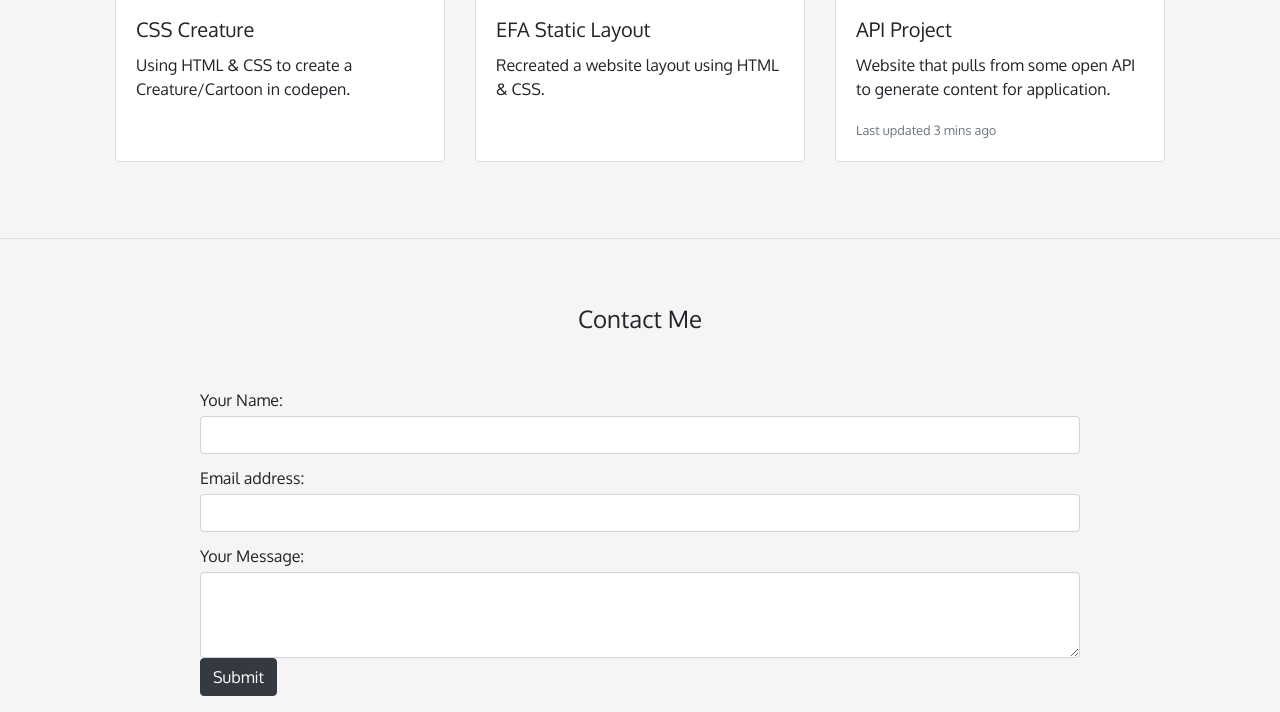
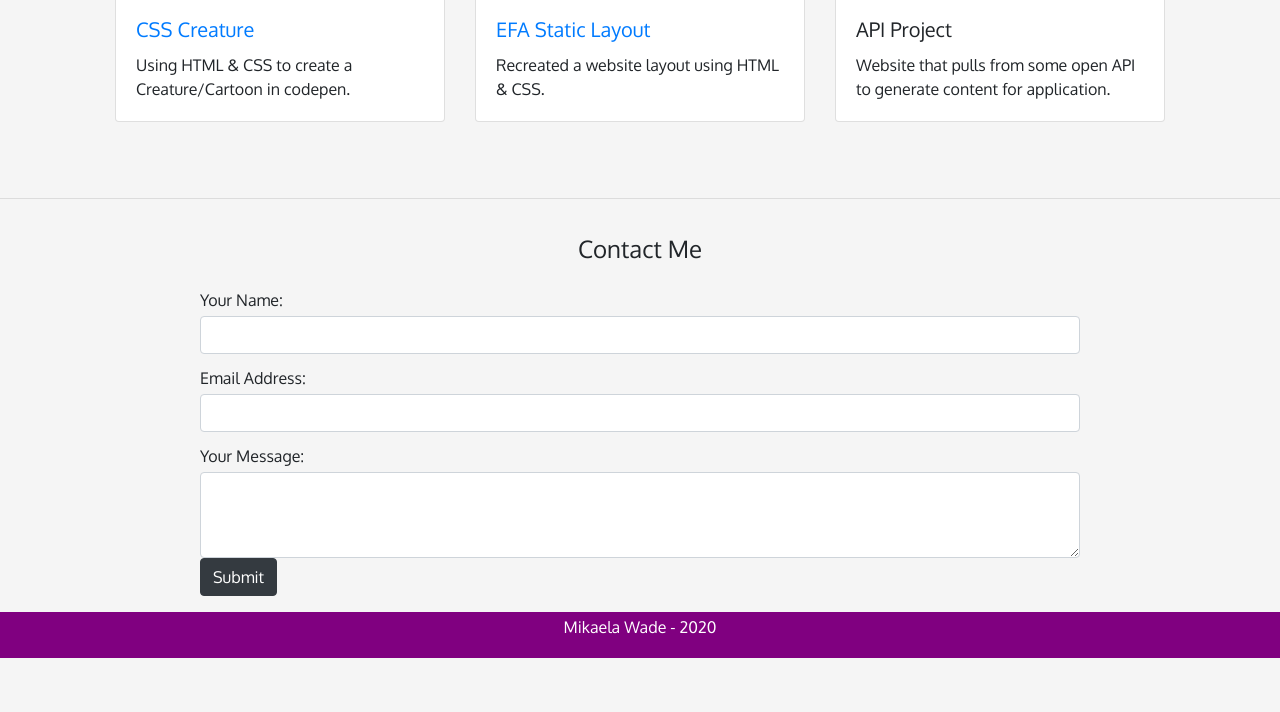
Before and after one commit to mikwad22/MyPortfolio, a plain HTML site: page index.html in a window 1280 px wide. Shown: the part 1231-1943 px from the top of the page. After the commit the page ends 1889 px from the top, so only its background shows below. Drawn offline with nearby package versions, Linux system fonts and the light colour scheme.

Commit message:
05/12/20

```diff
--- a/index.html
+++ b/index.html
@@ -48,7 +48,8 @@
         <div class="col-md-8">
           <div class="card-body">
             <h4 class="card-title">About Me</h4>
-            <p class="card-text">I am currently a Web Development Student at Eleven Fifty Academy. The tech industry has always been an interest of mine, so I decided to dive deep and out of my comfort zone into coding. My degree is in Medical Laboratory Science and I have an extensive healthcare background working in different areas of hospitals and medical offices. Being in the medical field I was presented with plenty of opportunites to be a part of a team and it stenghthend my ability to work well with others. I am dedicated and passionate about my work and excited to get to know the world of tech. As a perfectionist by nature I intend to apply that to the skills I develop over the years.</p>
+            <a href="https://www.linkedin.com/in/mikaela-wade-a56864a5" class="btn btn-dark my-2 btn-sm">LinkedIn</a>
+            <p class="card-text">I am currently a Web Development Student at Eleven Fifty Academy. The tech industry has always been an interest of mine, so I decided to dive deep and out of my comfort zone into coding. My degree is in Medical Laboratory Science and I have an extensive background with experience in different areas of hospitals and medical offices. Being in the medical field I was presented with plenty of opportunites to be a part of a team and it strenghthend my ability to work well with others. I am dedicated and passionate about my work and excited to get to know the world of tech. As a perfectionist by nature I intend to apply that to the skills I develop over the years.</p>
             <p class="card-text"><small class="text-muted"></small></p>
           </div>
         </div>
@@ -67,16 +68,18 @@
     <a name="projects"></a>
     <div class="card-deck">
       <div class="card">
-        <img class="card-img-top" src="file:///Users/mikaelawade/Desktop/panda.png"  alt="Card image cap">
+        <img class="card-img-top" src="file:///Users/mikaelawade/Desktop/panda.png" alt="Card image cap">
         <div class="card-body">
-          <h5 class="card-title">CSS Creature</h5>
+          <a href="https://codepen.io/mikiwade22/pen/zYvzrjK">
+          <h5 class="card-title">CSS Creature</h5></a>
           <p class="card-text">Using HTML & CSS to create a Creature/Cartoon in codepen.</p>
         </div>
       </div>
       <div class="card">
         <img class="card-img-top" src="file:///Users/mikaelawade/Desktop/Screen%20Shot.png" alt="Card image cap">
         <div class="card-body">
-          <h5 class="card-title">EFA Static Layout</h5>
+          <a href="https://mikwad22.github.io/StaticLayout/">
+          <h5 class="card-title">EFA Static Layout</h5></a>
           <p class="card-text">Recreated a website layout using HTML & CSS.</p>
         </div>
       </div>
@@ -85,7 +88,6 @@
         <div class="card-body">
           <h5 class="card-title">API Project</h5>
           <p class="card-text">Website that pulls from some open API to generate content for application.</p>
-          <p class="card-text"><small class="text-muted">Last updated 3 mins ago</small></p>
         </div>
       </div>
     </div>
@@ -101,7 +103,7 @@
         <input type="name" class="form-control" id="name">
       </div>
        <div class="form-group">
-          <label for="exampleInputEmail1">Email address:</label>
+          <label for="exampleInputEmail1">Email Address:</label>
           <input type="email" class="form-control" id="exampleInputEmail1" aria-describedby="emailHelp">
         </div>
         <div class="form-group">
@@ -112,6 +114,9 @@
      </div>
     </form>
   <!-- footer -->
+  <footer>
+    <p>Mikaela Wade - 2020<br>
+  </footer>
 
     <!-- Optional JavaScript -->
     <!-- jQuery first, then Popper.js, then Bootstrap JS -->
--- a/style.css
+++ b/style.css
@@ -45,7 +45,7 @@ h3 {
 
 h4 {
     text-align: center;
-    padding: 50px;
+    padding: 20px;
 }
 
 .form-group {
@@ -53,3 +53,10 @@ h4 {
     margin-right: 200px;
     line-height: 1em;
 }
+
+footer {
+    text-align: center;
+    padding: 3px;
+    background-color: purple;
+    color: white;
+      }
```
